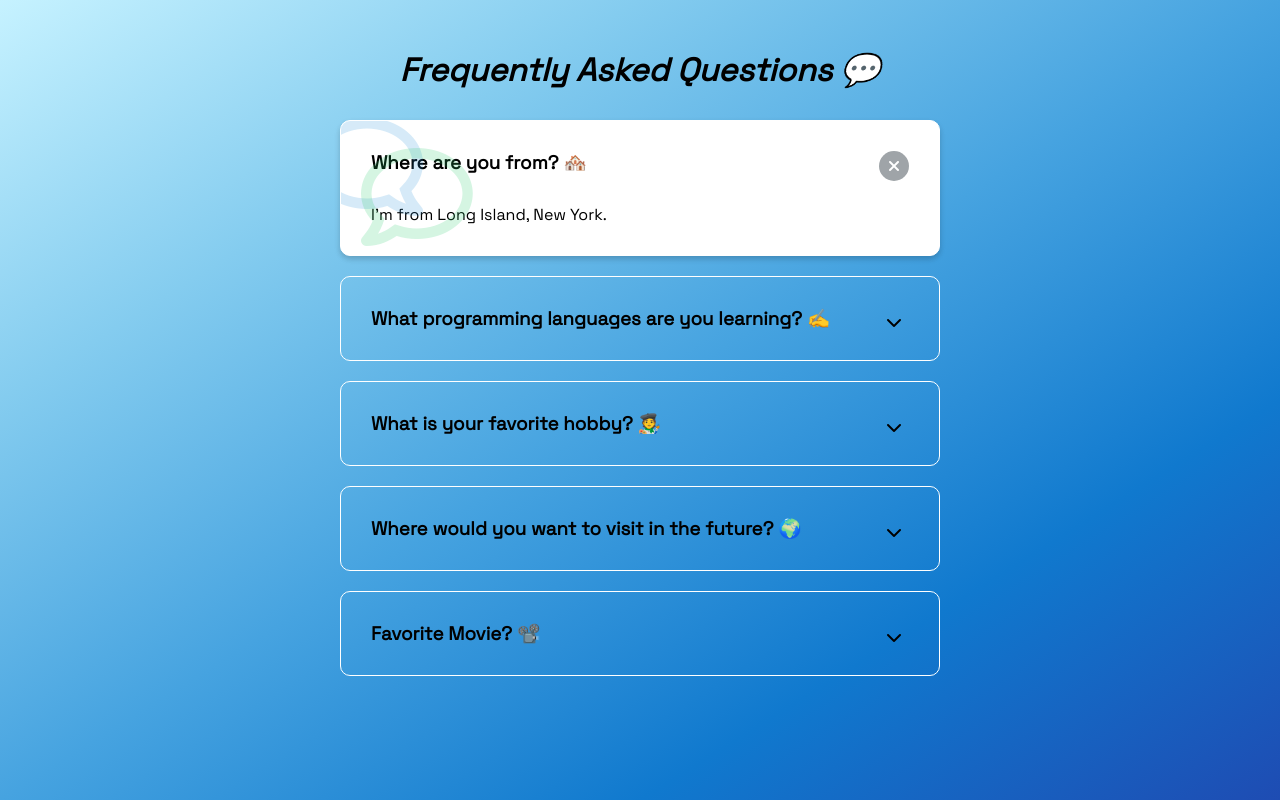
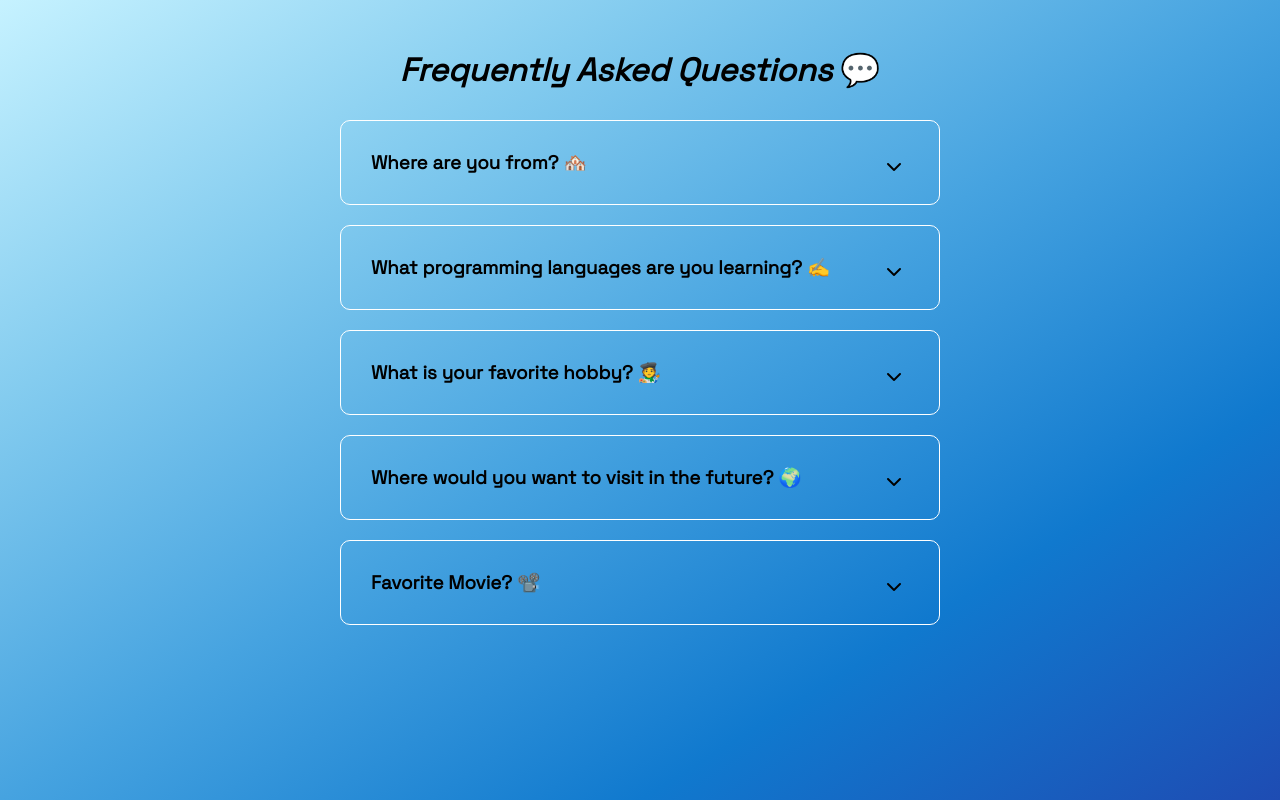
Before and after one commit to jamesxlima/50projects50days, a plain HTML site: page Day 12 - FAQ Collapse/index.html in a window 1280 px wide. Drawn offline with Linux system fonts and the light colour scheme.

Commit message:
Update index.html and stle.css

```diff
--- a/Day 12 - FAQ Collapse/index.html
+++ b/Day 12 - FAQ Collapse/index.html
@@ -11,9 +11,9 @@
 <body>
 
 
-  <h1>Frequently Asked Questions 💬 </h1>
+  <h1 class="faq-head">Frequently Asked Questions <span class="emoji">💬</span></h1>
   <div class="faq-container">
-    <div class="faq active">
+    <div class="faq">
       <h3 class="faq-title">
         Where are you from? 🏘️
       </h3>
--- a/Day 12 - FAQ Collapse/style.css
+++ b/Day 12 - FAQ Collapse/style.css
@@ -16,6 +16,10 @@ h1 {
   text-align: center;
   color: #000000;
   font-style: italic;
+}
+
+.emoji {
+  font-style: normal;
 }
 
 h3 {
```
